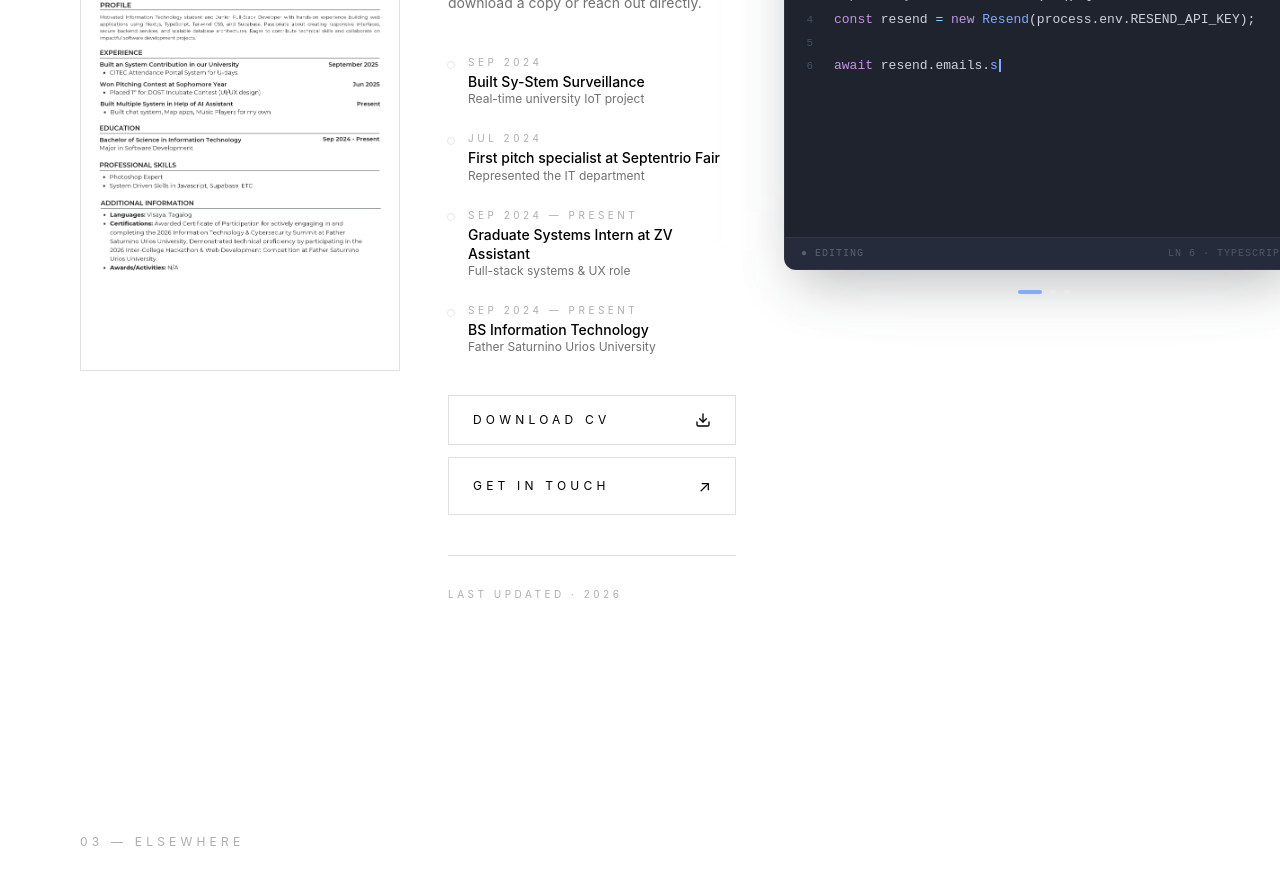
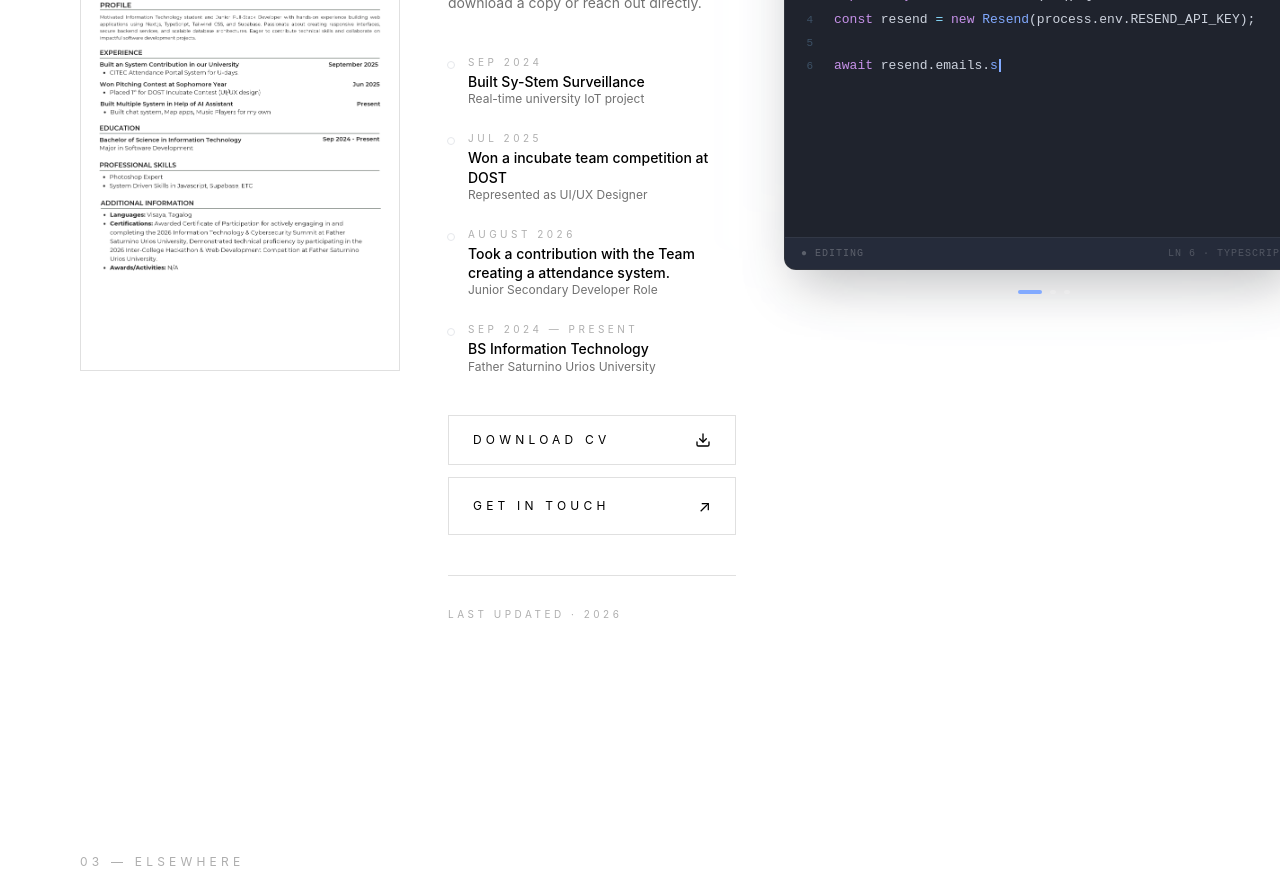
Before and after one commit to shinzicantconnect/SaiDevPort, a Next.js app: page / in a window 1280 px wide. Shown: the part 5180-6059 px from the top of the page. Built offline with nearby package versions, Linux system fonts and the light colour scheme.

Commit message:
updated achievemnets

```diff
--- a/src/components/CV.tsx
+++ b/src/components/CV.tsx
@@ -7,14 +7,14 @@ import LiveCodeBlock from "./LiveCodeBlock";
 
 gsap.registerPlugin(ScrollTrigger);
 
-const CV_PATH     = "/cv.pdf";
+const CV_PATH = "/cv.pdf";
 const CV_PNG_PATH = "/SAI FAKE CV.png";
 
 const highlights = [
-  { label: "Education",  value: "BS Information Technology", sub: "University Student" },
-  { label: "Focus",      value: "Full-Stack Development",    sub: "Next.js · TypeScript · Supabase" },
-  { label: "Design",     value: "Graphic & Apparel",         sub: "Sublimation Layouts" },
-  { label: "Networking", value: "Cisco Certified",           sub: "System Architecture" },
+  { label: "Education", value: "BS Information Technology", sub: "University Student" },
+  { label: "Focus", value: "Full-Stack Development", sub: "Next.js · TypeScript · Supabase" },
+  { label: "Design", value: "Graphic & Apparel", sub: "Sublimation Layouts" },
+  { label: "Networking", value: "Cisco Certified", sub: "System Architecture" },
 ];
 
 const milestones = [
@@ -24,14 +24,14 @@ const milestones = [
     sub: "Real-time university IoT project",
   },
   {
-    year: "Jul 2024",
-    title: "First pitch specialist at Septentrio Fair",
-    sub: "Represented the IT department",
+    year: "Jul 2025",
+    title: "Won a incubate team competition at DOST",
+    sub: "Represented as UI/UX Designer",
   },
   {
-    year: "Sep 2024 — Present",
-    title: "Graduate Systems Intern at ZV Assistant",
-    sub: "Full-stack systems & UX role",
+    year: "August 2026",
+    title: "Took a contribution with the Team creating a attendance system.",
+    sub: "Junior Secondary Developer Role",
   },
   {
     year: "Sep 2024 — Present",
@@ -123,9 +123,9 @@ export default function CV() {
               className="flex items-center gap-1.5 text-[10px] uppercase tracking-widest2 link-sweep"
             >
               <svg width="11" height="11" viewBox="0 0 24 24" fill="none" stroke="currentColor" strokeWidth="2.5" strokeLinecap="round" strokeLinejoin="round">
-                <path d="M21 15v4a2 2 0 0 1-2 2H5a2 2 0 0 1-2-2v-4"/>
-                <polyline points="7 10 12 15 17 10"/>
-                <line x1="12" y1="15" x2="12" y2="3"/>
+                <path d="M21 15v4a2 2 0 0 1-2 2H5a2 2 0 0 1-2-2v-4" />
+                <polyline points="7 10 12 15 17 10" />
+                <line x1="12" y1="15" x2="12" y2="3" />
               </svg>
               Download
             </a>
@@ -188,9 +188,9 @@ export default function CV() {
                   width="16" height="16" viewBox="0 0 24 24" fill="none"
                   stroke="currentColor" strokeWidth="2" strokeLinecap="round" strokeLinejoin="round"
                 >
-                  <path d="M21 15v4a2 2 0 0 1-2 2H5a2 2 0 0 1-2-2v-4"/>
-                  <polyline points="7 10 12 15 17 10"/>
-                  <line x1="12" y1="15" x2="12" y2="3"/>
+                  <path d="M21 15v4a2 2 0 0 1-2 2H5a2 2 0 0 1-2-2v-4" />
+                  <polyline points="7 10 12 15 17 10" />
+                  <line x1="12" y1="15" x2="12" y2="3" />
                 </svg>
               </a>
 
```
